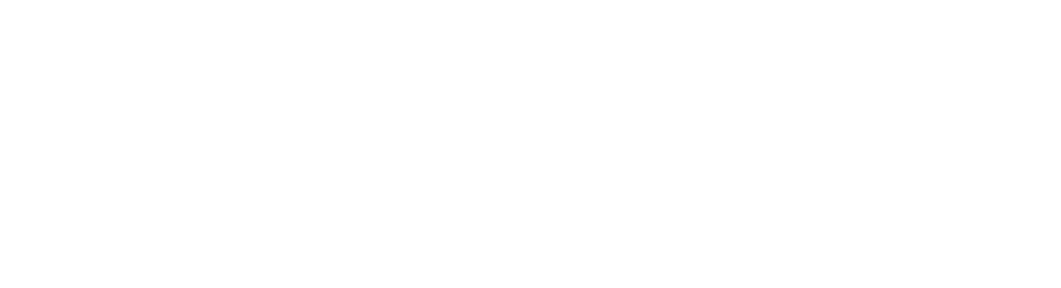
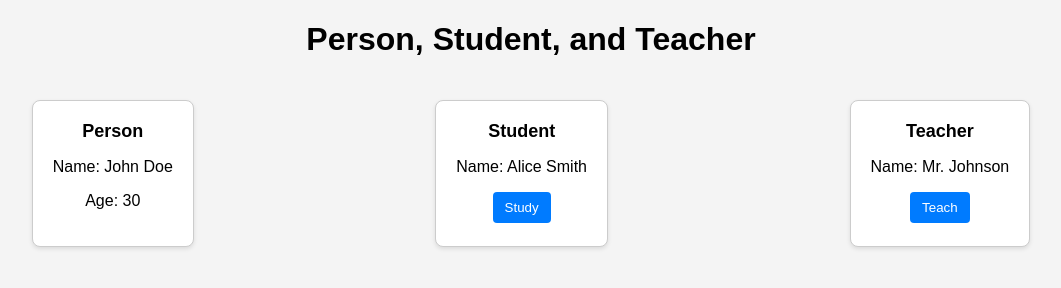
Before and after one commit to acciojob/getters-and-setters-Sangeethasan7, a website: page main.html in a window 1280 px wide. Shown: the whole page, without its empty margins (109-1170 px from the left). Drawn offline with Linux system fonts and the light colour scheme.

Commit message:
created a submission

```diff
--- a/main.html
+++ b/main.html
@@ -1,16 +1,30 @@
 <!DOCTYPE html>
-
-<html>
-
+<html lang="en">
 <head>
-	<link rel="stylesheet" href="styles.css">
+    <meta charset="UTF-8">
+    <meta name="viewport" content="width=device-width, initial-scale=1.0">
+    <title>Person, Student, Teacher</title>
+    <link rel="stylesheet" href="styles.css">
 </head>
-
 <body>
-	<!-- the entire body must be written by student -->
-    <script type="text/javascript" src="./script.js">
-</script>
-
+    <h1>Person, Student, and Teacher</h1>
+    <div class="container">
+        <div class="person">
+            <h2>Person</h2>
+            <p>Name: <span id="personName"></span></p>
+            <p>Age: <span id="personAge"></span></p>
+        </div>
+        <div class="student">
+            <h2>Student</h2>
+            <p>Name: <span id="studentName"></span></p>
+            <button onclick="study()">Study</button>
+        </div>
+        <div class="teacher">
+            <h2>Teacher</h2>
+            <p>Name: <span id="teacherName"></span></p>
+            <button onclick="teach()">Teach</button>
+        </div>
+    </div>
+    <script src="script.js"></script>
 </body>
-
 </html>
--- a/script.js
+++ b/script.js
@@ -19,26 +19,29 @@ class Person {
 
 class Student extends Person {
   study() {
-    console.log(`${this.name} is studying.`);
+    alert(`${this.name} is studying.`);
   }
 }
 
 class Teacher extends Person {
   teach() {
-    console.log(`${this.name} is teaching.`);
+    alert(`${this.name} is teaching.`);
   }
 }
 
-// Create a student and a teacher
-const student = new Student('Alice', 20);
-const teacher = new Teacher('Mr. Smith', 35);
+const person = new Person('John Doe', 30);
+const student = new Student('Alice Smith', 20);
+const teacher = new Teacher('Mr. Johnson', 40);
 
-console.log(student.name); // Accessing the name getter
-student.study(); // Calling the study method
+document.getElementById('personName').textContent = person.name;
+document.getElementById('personAge').textContent = person._age;
+document.getElementById('studentName').textContent = student.name;
+document.getElementById('teacherName').textContent = teacher.name;
 
-console.log(teacher.name); // Accessing the name getter
-teacher.teach(); // Calling the teach method
+function study() {
+  student.study();
+}
 
-// Example of setting age using the setter
-student.age = 21; // This will set the age to 21
-teacher.age = -5; // This will log "Age cannot be negative."
+function teach() {
+  teacher.teach();
+}
--- a/styles.css
+++ b/styles.css
@@ -1 +1,39 @@
-/*  your css code here. If applicable */
+body {
+    font-family: Arial, sans-serif;
+    text-align: center;
+    margin: 0;
+    padding: 0;
+    background-color: #f4f4f4;
+}
+
+.container {
+    display: flex;
+    justify-content: space-around;
+    padding: 20px;
+}
+
+.person, .student, .teacher {
+    background-color: #fff;
+    border: 1px solid #ccc;
+    border-radius: 8px;
+    padding: 20px;
+    box-shadow: 0 2px 4px rgba(0, 0, 0, 0.1);
+}
+
+h2 {
+    font-size: 18px;
+    margin-top: 0;
+}
+
+button {
+    background-color: #007BFF;
+    color: #fff;
+    border: none;
+    padding: 8px 12px;
+    border-radius: 4px;
+    cursor: pointer;
+}
+
+button:hover {
+    background-color: #0056b3;
+}
```
